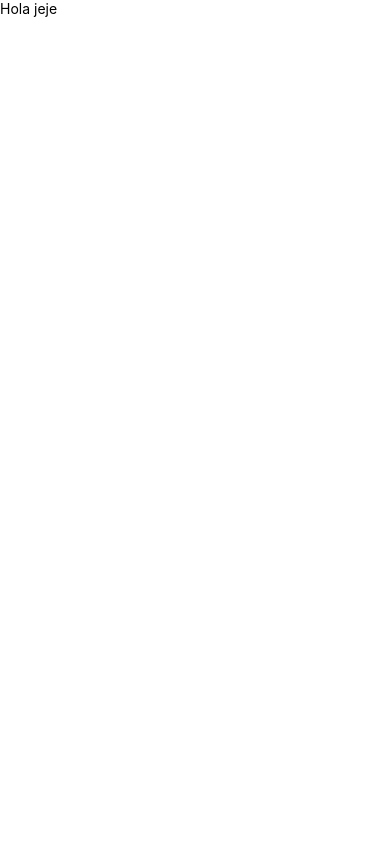
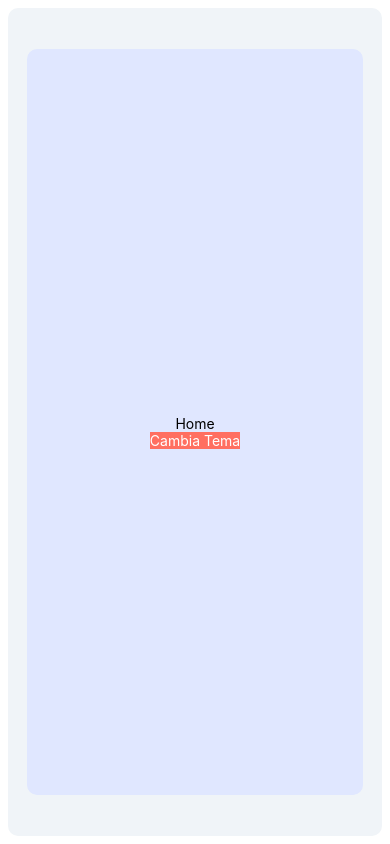
Before and after one commit to Aldair0308/pettech, a React Native app in the folder pettech/: screen / in a window 390 px wide. Built offline with nearby package versions, Linux system fonts and the light colour scheme.

Commit message:
ThemeProvider added

```diff
--- a/pettech/App.tsx
+++ b/pettech/App.tsx
@@ -1,11 +1,13 @@
 import { StatusBar } from "expo-status-bar";
 import { StyleSheet, Text, View } from "react-native";
+import HomeScreen from "./src/screens/HomeScreen";
+import { ThemeProvider } from "./src/hooks/ThemeProvider";
 
 export default function App() {
   return (
-    <View>
-      <Text>Hola jeje</Text>
-    </View>
+    <ThemeProvider>
+      <HomeScreen />
+    </ThemeProvider>
   );
 }
 
--- /dev/null
+++ b/pettech/src/hooks/ThemeProvider.tsx
@@ -0,0 +1,30 @@
+import React, { createContext, useState, ReactNode } from "react";
+import { lightTheme, darkTheme } from "./../themes/appTheme";
+
+interface Theme {
+  container: object;
+  switchContainer: object;
+  text: object;
+}
+
+interface ThemeProviderProps {
+  children: ReactNode;
+}
+
+export const ThemeContext = createContext<
+  { theme: Theme; toggleTheme: () => void } | undefined
+>(undefined);
+
+export const ThemeProvider: React.FC<ThemeProviderProps> = ({ children }) => {
+  const [currentTheme, setCurrentTheme] = useState<Theme>(lightTheme);
+
+  const toggleTheme = () => {
+    setCurrentTheme(currentTheme === lightTheme ? darkTheme : lightTheme);
+  };
+
+  return (
+    <ThemeContext.Provider value={{ theme: currentTheme, toggleTheme }}>
+      {children}
+    </ThemeContext.Provider>
+  );
+};
--- /dev/null
+++ b/pettech/src/hooks/useTheme.tsx
@@ -0,0 +1,10 @@
+import { useContext } from "react";
+import { ThemeContext } from "././ThemeProvider";
+
+export const useTheme = () => {
+  const context = useContext(ThemeContext);
+  if (!context) {
+    throw new Error("useTheme debe ser utilizado dentro de un ThemeProvider");
+  }
+  return context;
+};
--- /dev/null
+++ b/pettech/src/screens/HomeScreen.tsx
@@ -0,0 +1,34 @@
+// HomeScreen.tsx
+
+import React, { useState } from "react";
+import { View, Text, TouchableOpacity, Switch } from "react-native";
+import { useTheme } from "./../hooks/useTheme"; // Importa el hook useTheme
+
+const HomeScreen = () => {
+  const { theme, toggleTheme } = useTheme();
+
+  return (
+    <View style={[theme.styles.container]}>
+      <View
+        style={[
+          theme.styles.containerSet,
+          { paddingHorizontal: 20, paddingTop: 20 },
+        ]}
+      >
+        <Text style={[theme.text]}>Home</Text>
+        <TouchableOpacity
+          onPress={toggleTheme}
+          style={{
+            backgroundColor:
+              theme.styles.button.backgroundColor ||
+              theme.colors.buttonBackground,
+          }}
+        >
+          <Text style={{ color: theme.colors.buttonText }}>Cambia Tema</Text>
+        </TouchableOpacity>
+      </View>
+    </View>
+  );
+};
+
+export default HomeScreen;
--- /dev/null
+++ b/pettech/src/themes/appTheme.tsx
@@ -0,0 +1,89 @@
+import { StyleSheet } from "react-native";
+
+export const lightTheme = {
+  colors: {
+    primary: "#007BFF", // Azul claro
+    text: "#1A1A1A", // Texto negro
+    background: "#F0F4F8", // Color de fondo suave
+    buttonBackground: "#FF6F61", // Color coral para botones
+    buttonText: "white", // Color del texto de los botones
+  },
+  styles: StyleSheet.create({
+    container: {
+      borderRadius: 10,
+      margin: 8,
+      flex: 1,
+      alignItems: "center",
+      justifyContent: "center",
+      backgroundColor: "#F0F4F8",
+    },
+    containerSet: {
+      width: "90%",
+      height: "90%",
+      borderRadius: 10,
+      margin: 8,
+      alignItems: "center",
+      justifyContent: "center",
+      backgroundColor: "#E0E7FF", // Color azul claro
+    },
+    text: {
+      fontSize: 18,
+      fontWeight: "bold",
+      color: "#333333", // Texto gris oscuro
+    },
+    button: {
+      padding: 10,
+      borderRadius: 5,
+      marginTop: 20,
+      backgroundColor: "#FF6F61", // Coral
+    },
+    buttonText: {
+      fontWeight: "bold",
+      color: "white",
+    },
+  }),
+};
+
+export const darkTheme = {
+  colors: {
+    primary: "#1A1A1A", // Gris oscuro
+    text: "#E0E0E0", // Texto claro
+    background: "#121212", // Fondo oscuro
+    buttonBackground: "#BB86FC", // Morado claro para botones
+    buttonText: "white", // Color del texto de los botones
+  },
+  styles: StyleSheet.create({
+    container: {
+      borderRadius: 10,
+      margin: 8,
+      flex: 1,
+      alignItems: "center",
+      justifyContent: "center",
+      backgroundColor: "#1A1A1A",
+    },
+    containerSet: {
+      width: "90%",
+      height: "90%",
+      borderRadius: 10,
+      margin: 8,
+      alignItems: "center",
+      justifyContent: "center",
+      backgroundColor: "#1F1F1F", // Gris más claro
+    },
+    text: {
+      fontSize: 18,
+      fontWeight: "bold",
+      color: "#E0E0E0", // Texto claro
+    },
+    button: {
+      padding: 10,
+      borderRadius: 5,
+      marginTop: 20,
+      backgroundColor: "#BB86FC", // Morado
+    },
+    buttonText: {
+      fontWeight: "bold",
+      color: "white",
+    },
+  }),
+};
```
Also changed, not shown: 1 other file (tests, documents, lock files or other folders).
